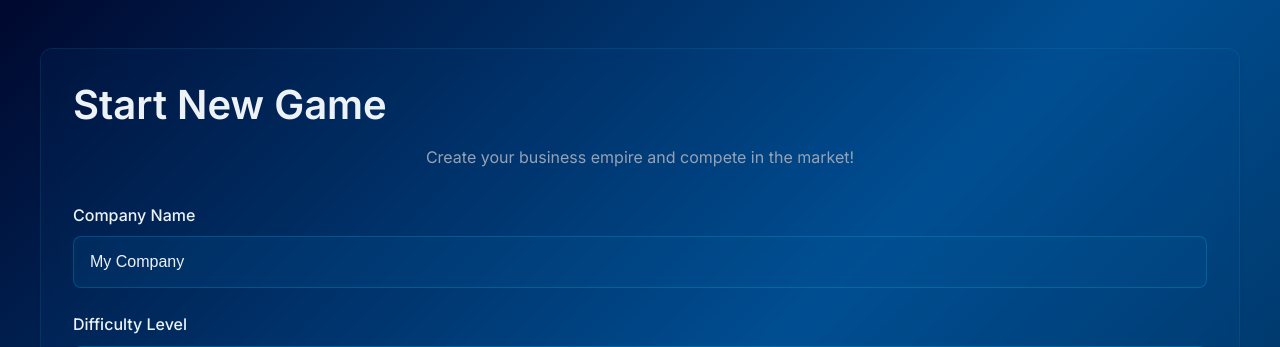
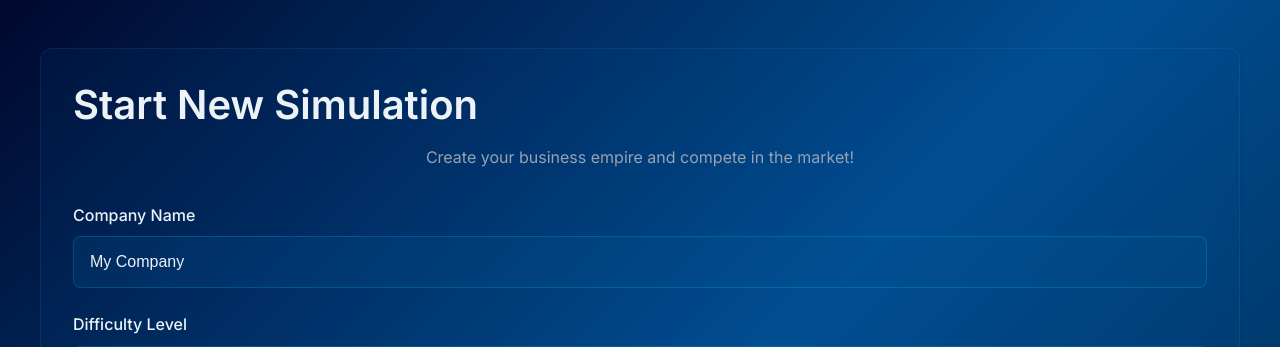
Before and after one commit to ShadSafa/UseCaseSimulator, a Flask app: page /new-game in a window 1280 px wide. Shown: the part 65-412 px from the top of the page. Run offline with Flask 3, Linux system fonts and the light colour scheme.

Commit message:
3rd Commit

```diff
--- a/web_ui/routes/game.py
+++ b/web_ui/routes/game.py
@@ -45,7 +45,7 @@ def initialize_game():
         set_game_state(game_state)
         session['engine'] = engine
 
-        flash(f'Welcome to Use Case Simulator, {company_name}!', 'success')
+        flash(f'Welcome to Use Case Simulator, {company_name}! Simulation initialized successfully.', 'success')
         return redirect(url_for('main.dashboard'))
 
     except Exception as e:
--- a/web_ui/routes/main.py
+++ b/web_ui/routes/main.py
@@ -53,7 +53,7 @@ def new_game():
             'scenario': scenario
         }
 
-        flash(f'New game setup complete! Starting as {company_name}', 'success')
+        flash(f'New simulation setup complete! Starting as {company_name}', 'success')
         return redirect(url_for('game.initialize_game'))
 
     return render_template('new_game.html')
--- a/web_ui/templates/new_game.html
+++ b/web_ui/templates/new_game.html
@@ -1,11 +1,11 @@
 {% extends "base.html" %}
 
-{% block title %}New Game - Use Case Simulator{% endblock %}
+{% block title %}New Simulation - Use Case Simulator{% endblock %}
 
 {% block content %}
 <div class="container">
     <div class="card">
-        <h1>Start New Game</h1>
+        <h1>Start New Simulation</h1>
         <p class="text-center mb-4">Create your business empire and compete in the market!</p>
 
         <form action="{{ url_for('main.new_game') }}" method="post" class="form">
```
